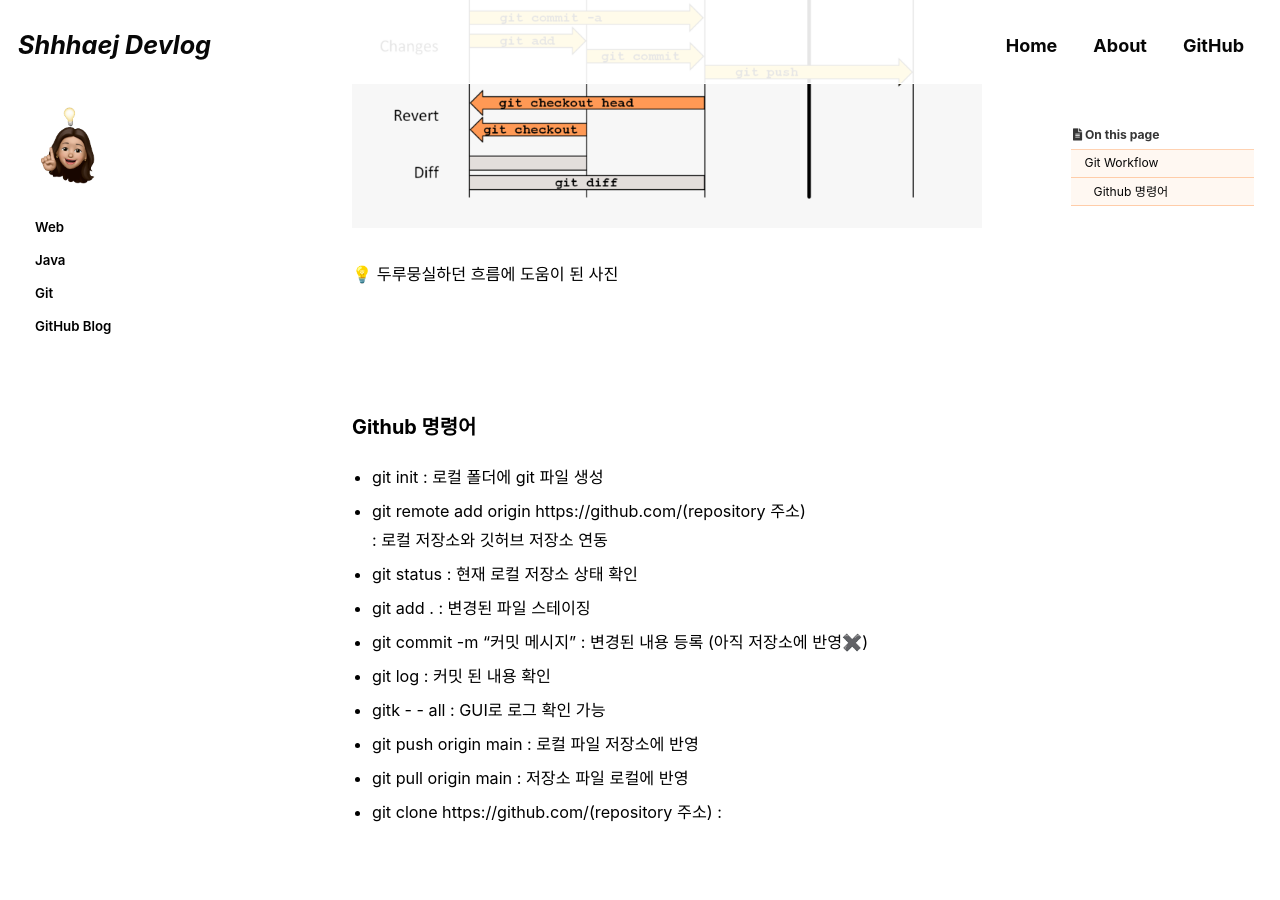
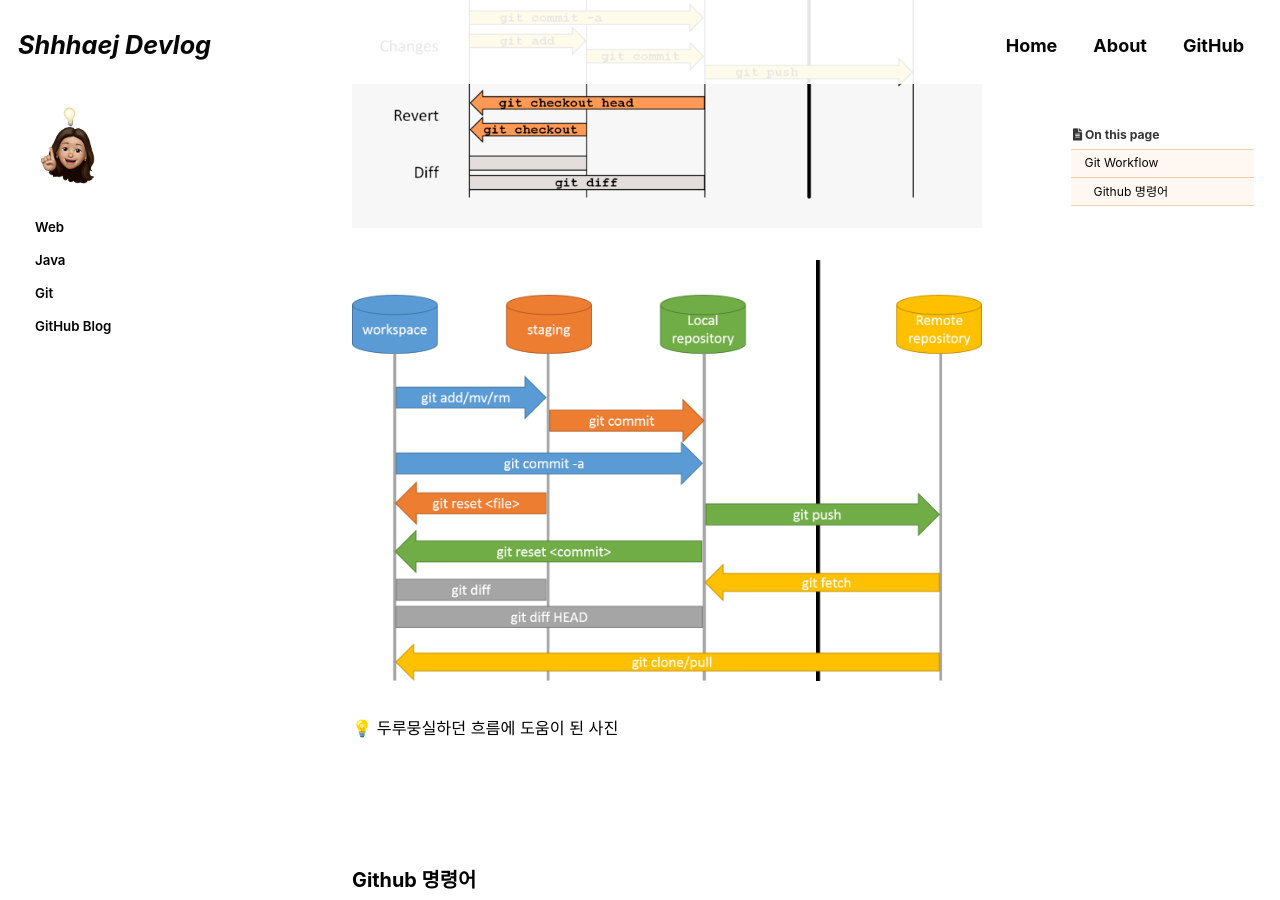
Before and after one commit to shhhaej/shhhaej.github.io, a Jekyll site: the page built from _posts/2022-04-26-git.md, in a window 1280 px wide and 900 px high, scrolled down 538 px. Built offline with Jekyll 4.4.1, drawn with Linux system fonts in a browser that asks for light colours; cached includes are drawn as plain includes; some web fonts are replaced; comment, search, counter and statistics services are not loaded.

Commit message:
add git workflow.

```diff
--- a/_posts/2022-04-26-git.md
+++ b/_posts/2022-04-26-git.md
@@ -20,6 +20,7 @@ last_modified_at: 2021-10-04
 ## Git Workflow
 
 ![git-workflow](../assets/images/posts_img/git/git-workflow.png)
+![git-staging-workflow](../assets/images/posts_img/git/git-staging-workflow.png)
 
 💡 두루뭉실하던 흐름에 도움이 된 사진
 
```
Also changed, not shown: assets/images/posts_img/git/git-staging-workflow.png (added).
